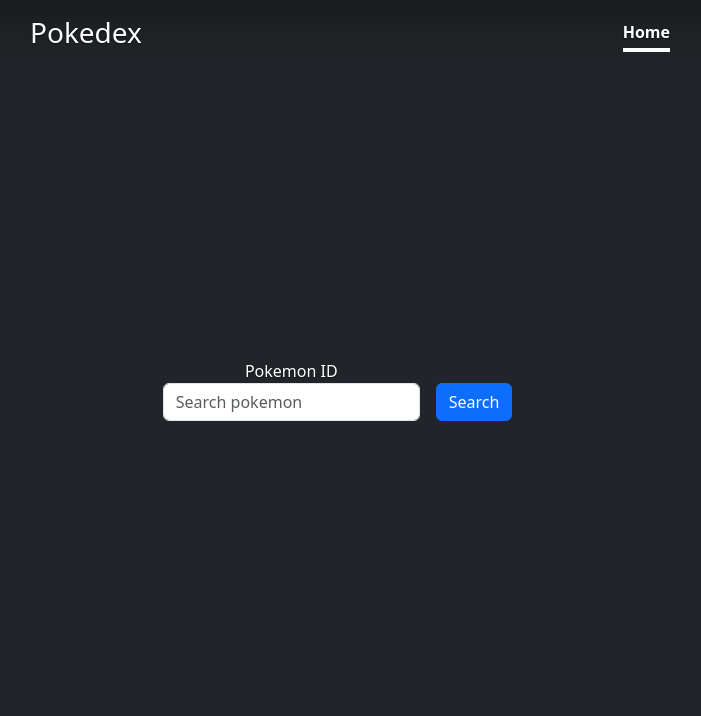
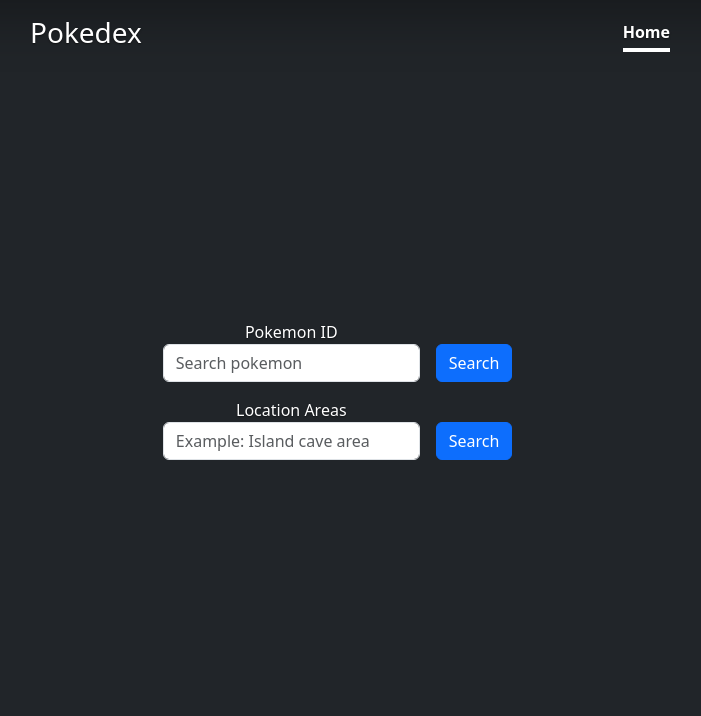
Before and after one commit to NiveskZ/Pokedex, a Flask app: page / in a window 1280 px wide. Shown: the top 716 px of the page, without its empty margins (290-991 px from the left). Run offline with Flask 2, Linux system fonts and the light colour scheme; parts of the project's set-up code (start-up, migrations or seed data) failed here and were passed over; some libraries are stand-ins or nearby versions.

Commit message:
Added search input to location area names
Makes a way to search location area name page

```diff
--- a/templates/homepage.html
+++ b/templates/homepage.html
@@ -45,6 +45,18 @@
                 </div>
             </form>
 
+            <form class="row g-3" style="width: 61%;" action="http://localhost:5000/location-area" >
+                <div class="col-auto">
+                    <label for="InputPokemonID" class="sr-only">Location Areas</label>
+
+                    <input type="search" name="location-area" class="form-control" title="Location area name must be specific" accesskey="f" id="InputPokemonID" placeholder="Example: Island cave area" autocomplete="off">
+                </div>
+                <div class="col-auto">
+                    <br>
+                    <button type="submit" class="btn btn-primary mb-3">Search</button>
+                </div>
+            </form>
+
             <footer class="mt-auto text-white-50">
                 <p>Cover template for <a href="https://getbootstrap.com/" class="text-white">Bootstrap</a>, by <a href="https://twitter.com/mdo" class="text-white">@mdo</a>.</p>
             </footer>
```
